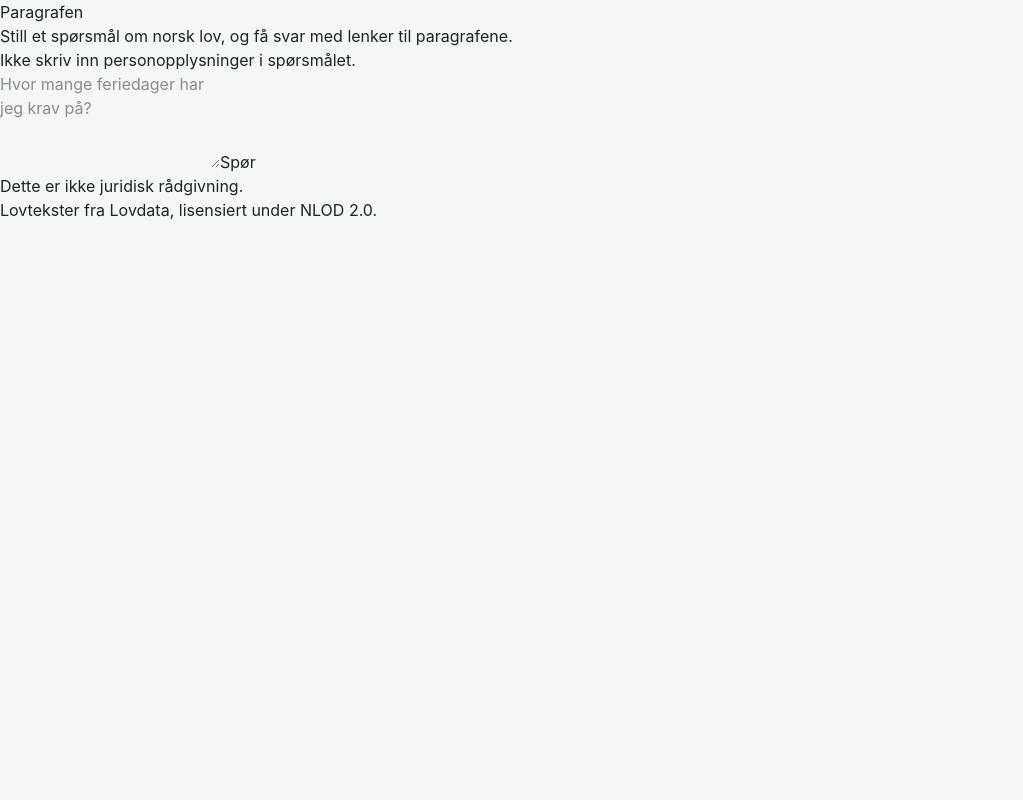
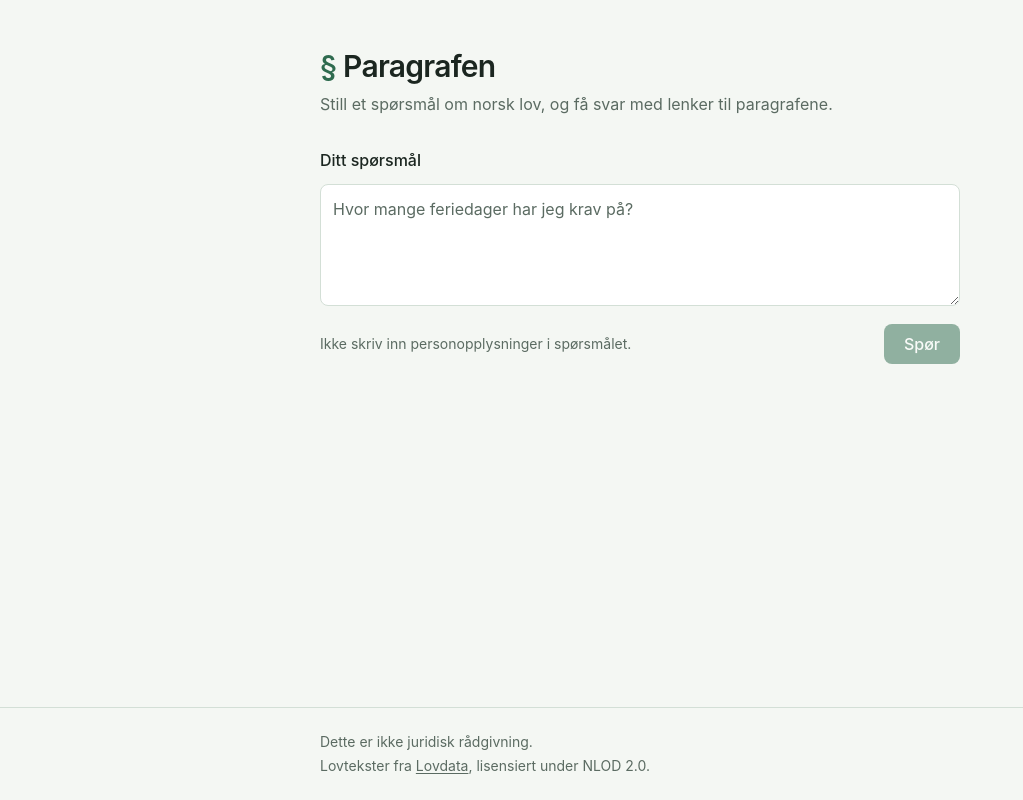
Before and after one commit to paragrafen/paragrafen, a Next.js app in the folder web/: page / in a window 1280 px wide. Shown: the whole page, without its empty margins (0-1023 px from the left). Built offline with nearby package versions, Linux system fonts and the light colour scheme.

Commit message:
feat: prettify page

```diff
--- a/web/src/app/layout.tsx
+++ b/web/src/app/layout.tsx
@@ -1,5 +1,6 @@
+import type { Metadata } from "next";
+import { SiteFooter } from "@/components/SiteFooter";
 import "./globals.css";
-import type { Metadata } from "next";
 
 export const metadata: Metadata = {
   title: "Paragrafen",
@@ -8,8 +9,9 @@ export const metadata: Metadata = {
 export default function RootLayout({ children }: LayoutProps<"/">) {
   return (
     <html lang="nb">
-      <body className="bg-background text-foreground antialiased">
+      <body className="flex min-h-dvh flex-col bg-background text-foreground antialiased">
         {children}
+        <SiteFooter />
       </body>
     </html>
   );
--- a/web/src/app/page.tsx
+++ b/web/src/app/page.tsx
@@ -1,91 +1,17 @@
-"use client";
-
-import { SubmitEvent, useState } from "react";
-import type { AskResponse } from "@/types";
-
-const MAX_LENGTH = 500;
-
-function Answer({ data }: { data: AskResponse }) {
-  if (data.status === "not_found")
-    return <p>Fant ikke noe svar i lovteksten.</p>;
-  if (data.status === "out_of_scope")
-    return <p>Spørsmålet ligger utenfor det jeg kan svare på.</p>;
-
-  const parts = data.answer.split(/(\[\d+\])/);
-  return (
-    <p>
-      {parts.map((part, i) => {
-        const match = part.match(/^\[(\d+)\]$/);
-        const source = match && data.sources[Number(match[1]) - 1];
-        return source ? (
-          <a key={i} href={source.url} target="_blank" rel="noreferrer">
-            {part}
-          </a>
-        ) : (
-          part
-        );
-      })}
-    </p>
-  );
-}
+import { AskPanel } from "@/components/AskPanel";
 
 export default function Home() {
-  const [question, setQuestion] = useState("");
-  const [loading, setLoading] = useState(false);
-  const [error, setError] = useState<string | null>(null);
-  const [data, setData] = useState<AskResponse | null>(null);
-
-  async function submit(e: SubmitEvent) {
-    e.preventDefault();
-    setLoading(true);
-    setError(null);
-    setData(null);
-    try {
-      const res = await fetch("/api/ask", {
-        method: "POST",
-        headers: { "content-type": "application/json" },
-        body: JSON.stringify({ question }),
-      });
-      if (!res.ok) throw new Error();
-      setData(await res.json());
-    } catch {
-      setError("Noe gikk galt. Prøv igjen.");
-    } finally {
-      setLoading(false);
-    }
-  }
-
   return (
-    <main>
-      <h1>Paragrafen</h1>
-      <p>
-        Still et spørsmål om norsk lov, og få svar med lenker til paragrafene.
-      </p>
-      <p>Ikke skriv inn personopplysninger i spørsmålet.</p>
-
-      <form onSubmit={submit}>
-        <textarea
-          value={question}
-          onChange={(e) => setQuestion(e.target.value)}
-          maxLength={MAX_LENGTH}
-          rows={4}
-          placeholder="Hvor mange feriedager har jeg krav på?"
-        />
-        <button disabled={loading || !question.trim()}>
-          {loading ? "Søker..." : "Spør"}
-        </button>
-      </form>
-
-      {error && <p role="alert">{error}</p>}
-      {data && <Answer data={data} />}
-
-      <footer>
-        <p>Dette er ikke juridisk rådgivning.</p>
-        <p>
-          Lovtekster fra <a href="https://lovdata.no">Lovdata</a>, lisensiert
-          under NLOD 2.0.
+    <main className="mx-auto w-full max-w-2xl flex-1 px-4 py-12">
+      <header className="mb-8">
+        <h1 className="text-3xl font-semibold tracking-tight">
+          <span className="text-primary">§</span> Paragrafen
+        </h1>
+        <p className="mt-2 text-muted">
+          Still et spørsmål om norsk lov, og få svar med lenker til paragrafene.
         </p>
-      </footer>
+      </header>
+      <AskPanel />
     </main>
   );
 }
--- /dev/null
+++ b/web/src/components/AskPanel.tsx
@@ -0,0 +1,18 @@
+"use client";
+
+import { useAsk } from "@/hooks/useAsk";
+import { Answer } from "./Answer";
+import { ErrorMessage } from "./ErrorMessage";
+import { QuestionForm } from "./QuestionForm";
+
+export function AskPanel() {
+  const { ask, data, error, loading } = useAsk();
+
+  return (
+    <div className="space-y-6">
+      <QuestionForm onSubmit={ask} loading={loading} />
+      {error && <ErrorMessage message={error} />}
+      <div aria-live="polite">{data && <Answer data={data} />}</div>
+    </div>
+  );
+}
```
